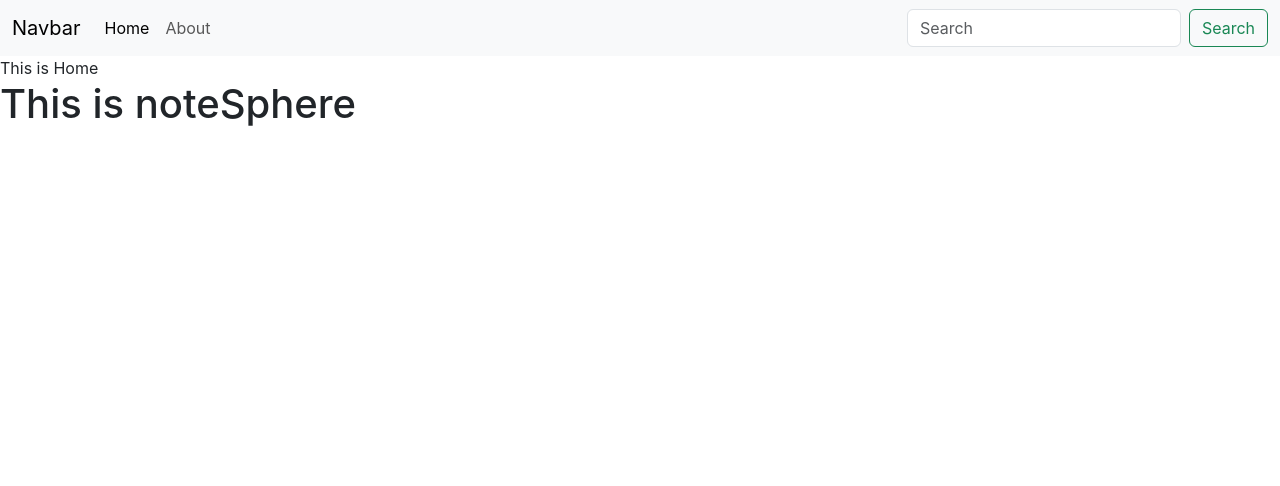
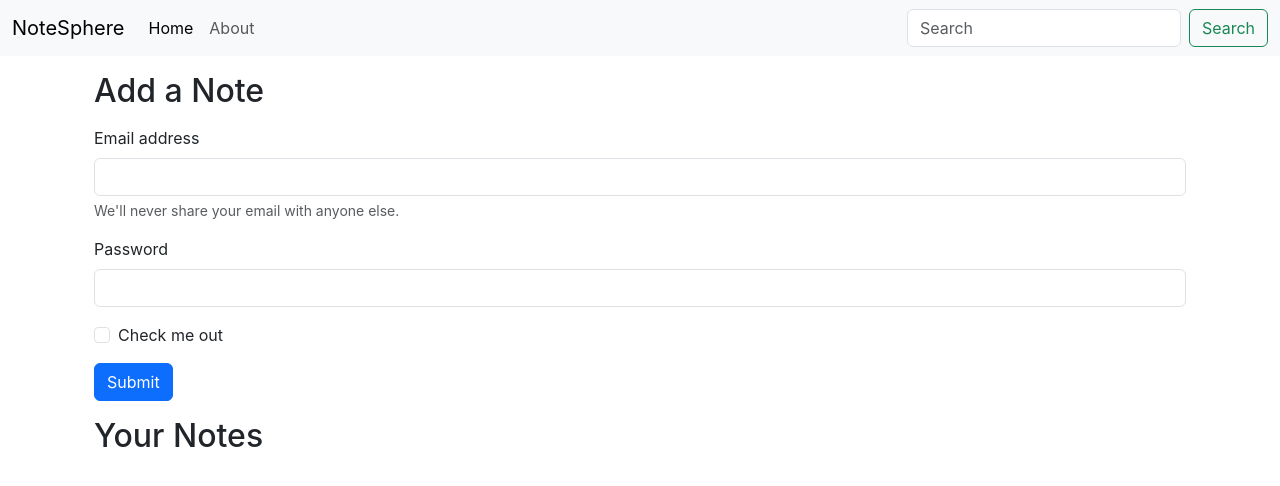
Before and after one commit to Abhi-Ptdr/NoteSphere, a React (Create React App) app: page / in a window 1280 px wide. Shown: the top 486 px of the page. Built offline with nearby package versions, Linux system fonts and the light colour scheme.

Commit message:
useLocation hook and Home page setup v59

```diff
--- a/src/App.js
+++ b/src/App.js
@@ -12,13 +12,13 @@
     <NoteState>   {/*State varible are now available in all the components and sub-components inside this <NoteState> tag*/}
       <Router>
         <Navbar/>
-        <Routes>
-          <Route exact path="/" element={<Home/>} />
-          <Route exact path="/about" element={<About/>} /> {/* for eg. we can use that state in this About compo go to about compo to see how*/ }
-
-        </Routes>
+        <div className="container">
+          <Routes>
+            <Route exact path="/" element={<Home/>} />
+            <Route exact path="/about" element={<About/>} /> {/* for eg. we can use that state in this About compo go to about compo to see how*/ }
+          </Routes>
+        </div>
       </Router>
-      <h1>This is noteSphere</h1>
     </NoteState>
     </>
   );
--- a/src/components/About.js
+++ b/src/components/About.js
@@ -1,20 +1,9 @@
 import React from 'react';
-import { useContext } from 'react';
-import NoteContext from '../context/notes/NoteContext';
-import { useEffect } from 'react';
 
 const About = () => {
-  //Using useContext Hook
-  const a = useContext(NoteContext);
-
-  useEffect(() => {
-    a.update();
-    // eslint-disable-next-line
-  }, []);     {/* I only want to run it one time so empty array [] */}
-
   return (
     <div>
-      This is about {a.state.name} and he is in class {a.state.class} {/* name and update fxn are in state class */}
+      This is About Page
     </div>
   )
 }
--- a/src/components/Home.js
+++ b/src/components/Home.js
@@ -3,7 +3,29 @@
 const Home = () => {
   return (
     <div>
-      This is Home
+      <div className="container my-3">
+        <h2>Add a Note</h2>
+        <form className='my-3'>
+          <div className="mb-3">
+            <label for="exampleInputEmail1" className="form-label">Email address</label>
+            <input type="email" className="form-control" id="exampleInputEmail1" aria-describedby="emailHelp"/>
+            <div id="emailHelp" className="form-text">We'll never share your email with anyone else.</div>
+          </div>
+          <div className="mb-3">
+            <label for="exampleInputPassword1" className="form-label">Password</label>
+            <input type="password" className="form-control" id="exampleInputPassword1"/>
+          </div>
+          <div className="mb-3 form-check">
+            <input type="checkbox" className="form-check-input" id="exampleCheck1"/>
+            <label className="form-check-label" for="exampleCheck1">Check me out</label>
+          </div>
+          <button type="submit" className="btn btn-primary">Submit</button>
+        </form>
+      </div>
+
+      <div className="container my-3">
+        <h2>Your Notes</h2>
+      </div>
     </div>
   )
 }
--- a/src/components/Navbar.js
+++ b/src/components/Navbar.js
@@ -1,21 +1,26 @@
-import React from 'react';
-import { Link } from "react-router-dom";
+import React, {useEffect} from 'react';
+import { Link, useLocation } from "react-router-dom";
 
 const Navbar = () => {
+    let location = useLocation();
+    useEffect(() => {
+        console.log(location.pathname);
+    }, [location]);
+
   return (
     <nav className="navbar navbar-expand-lg bg-body-tertiary">
         <div className="container-fluid">
-            <Link className="navbar-brand" to="/">Navbar</Link>
+            <Link className="navbar-brand" to="/">NoteSphere</Link>
             <button className="navbar-toggler" type="button" data-bs-toggle="collapse" data-bs-target="#navbarSupportedContent" aria-controls="navbarSupportedContent" aria-expanded="false" aria-label="Toggle navigation">
                 <span className="navbar-toggler-icon"></span>
             </button>
             <div className="collapse navbar-collapse" id="navbarSupportedContent">
             <ul className="navbar-nav me-auto mb-2 mb-lg-0">
                 <li className="nav-item">
-                    <Link className="nav-link active" aria-current="page" to="/">Home</Link>
+                    <Link className={`nav-link ${location.pathname ==="/"?"active":""}`} aria-current="page" to="/">Home</Link>
                 </li>
                 <li className="nav-item">
-                    <Link className="nav-link" to="/about">About</Link>
+                    <Link className={`nav-link ${location.pathname ==="/about"?"active":""}`} to="/about">About</Link>
                 </li>
             </ul>
             <form className="d-flex" role="search">
--- a/src/context/notes/NoteState.js
+++ b/src/context/notes/NoteState.js
@@ -1,26 +1,9 @@
 import NoteContext from "./NoteContext";
-import { useState } from "react";
 
 const NoteState = (props) => {
-    const s1 = {
-        "name": "Harry",
-        "class": "5b"
-    }
-    // state that we want to pass in let say About compo.
-    const [state, setState] = useState(s1);
-
-    //fxn to update state and we can pass fxn as well in value
-    const update = ()=>{
-        setTimeout(() => {
-            setState({
-                "name": "Abhi",
-                "class": "10a"
-            })
-        }, 1000);
-    }
 
     return(
-        <NoteContext.Provider value={{state, update}}>  {/* This is same as {state:state, update:update} We have to create object to pass multiple values */}
+        <NoteContext.Provider value={{}}>
             {props.children}
         </NoteContext.Provider>
     )
```
